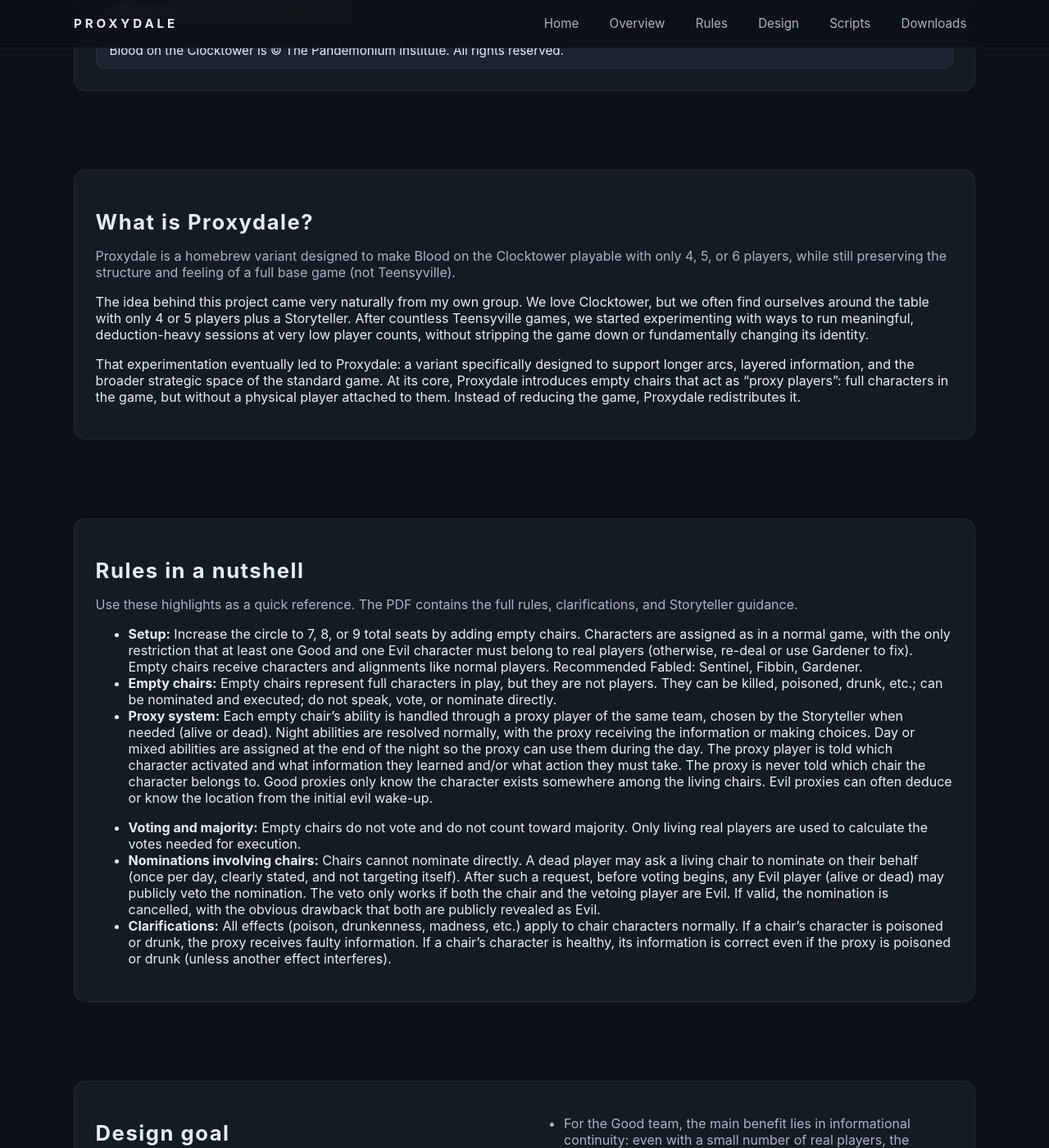
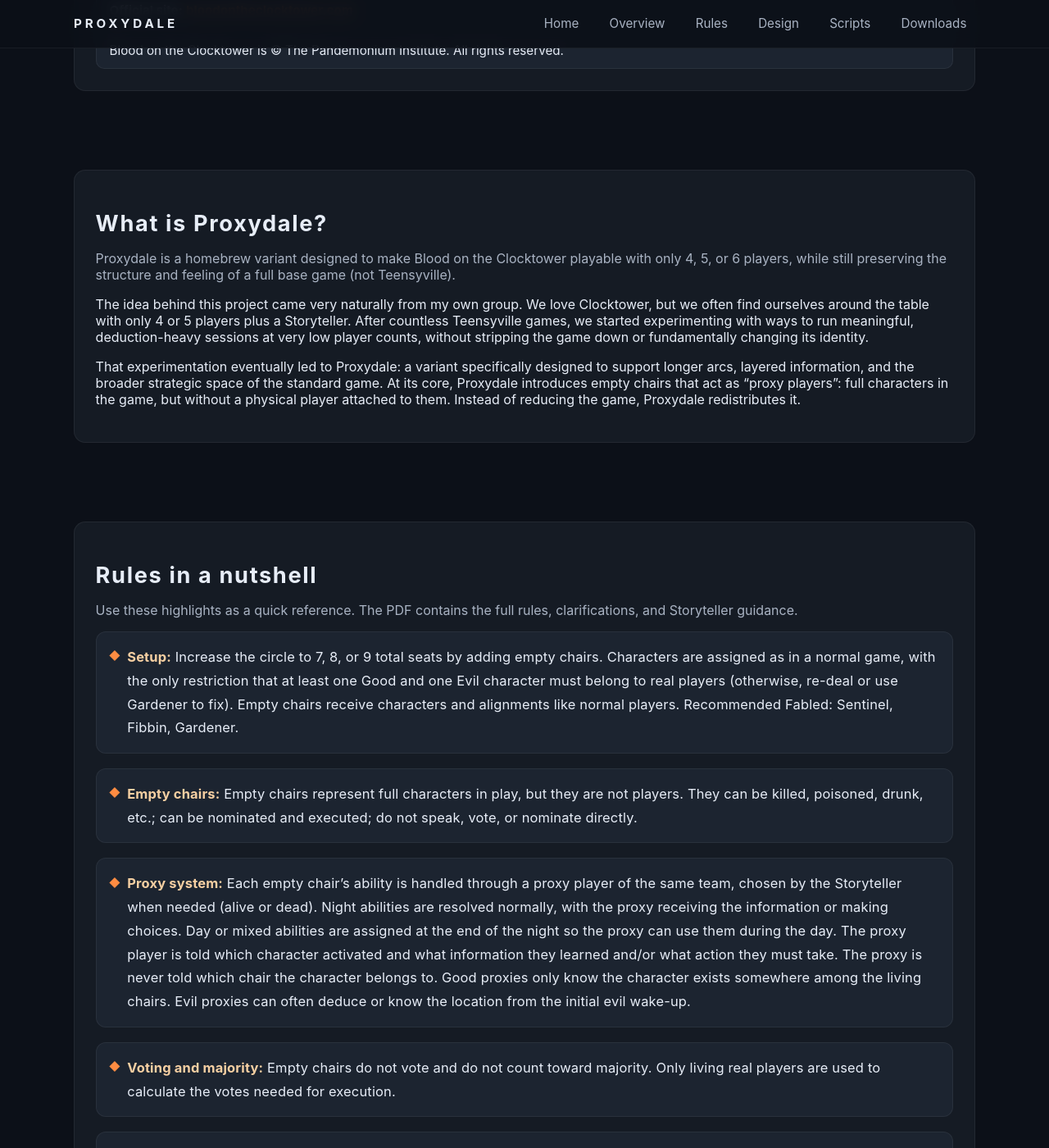
Before and after one commit to Darkseal/Proxydale, a Jekyll site: the page built from index.md, in a window 1280 px wide and 1400 px high, scrolled down 472 px. Shown: the whole window at 82% size. Built offline with Jekyll 4.4.1, drawn with Linux system fonts in a browser that asks for light colours.

Commit message:
Improve readability of lists

```diff
--- a/assets/css/styles.css
+++ b/assets/css/styles.css
@@ -179,9 +179,9 @@
 }
 
 .section-title {
-  font-size: 1.6rem;
+  font-size: 1.7rem;
   letter-spacing: 0.06em;
-  margin-bottom: 0.75rem;
+  margin-bottom: 0.95rem;
 }
 
 .subdued {
@@ -189,23 +189,57 @@
 }
 
 .columns {
-  display: grid;
-  grid-template-columns: repeat(auto-fit, minmax(260px, 1fr));
-  gap: 1rem;
-  align-items: start;
+  display: flex;
+  flex-direction: column;
+  gap: 1.5rem;
+  align-items: stretch;
 }
 
 .list-grid {
-  display: grid;
-  grid-template-columns: repeat(auto-fit, minmax(220px, 1fr));
-  gap: 1rem;
+  display: flex;
+  flex-direction: column;
+  gap: 1.25rem;
 }
 
 .list-grid ul {
   margin: 0;
-  padding-left: 1.1rem;
-  line-height: 1.6;
+  padding-left: 0;
+  line-height: 1.7;
   color: var(--muted);
+}
+
+.readable-list {
+  list-style: none;
+  margin: 0;
+  padding: 0;
+  display: flex;
+  flex-direction: column;
+  gap: 1.1rem;
+}
+
+.readable-list li {
+  position: relative;
+  padding: 1rem 1.1rem 1rem 2.35rem;
+  background: var(--panel-contrast);
+  border: 1px solid var(--border);
+  border-radius: 12px;
+  line-height: 1.75;
+  color: var(--text);
+  font-size: 1.03rem;
+  letter-spacing: 0.01em;
+}
+
+.readable-list li::before {
+  content: "◆";
+  position: absolute;
+  left: 0.95rem;
+  top: 1.1rem;
+  color: var(--accent);
+  font-size: 0.85rem;
+}
+
+.readable-list strong {
+  color: #f5cfa2;
 }
 
 .download-section {
--- a/index.md
+++ b/index.md
@@ -74,12 +74,10 @@
       <div>
         <h2 class="section-title">Rules in a nutshell</h2>
         <p class="subdued">Use these highlights as a quick reference. The PDF contains the full rules, clarifications, and Storyteller guidance.</p>
-        <ul>
+        <ul class="readable-list">
           <li><strong>Setup:</strong> Increase the circle to 7, 8, or 9 total seats by adding empty chairs. Characters are assigned as in a normal game, with the only restriction that at least one Good and one Evil character must belong to real players (otherwise, re-deal or use Gardener to fix). Empty chairs receive characters and alignments like normal players. Recommended Fabled: Sentinel, Fibbin, Gardener.</li>
           <li><strong>Empty chairs:</strong> Empty chairs represent full characters in play, but they are not players. They can be killed, poisoned, drunk, etc.; can be nominated and executed; do not speak, vote, or nominate directly.</li>
           <li><strong>Proxy system:</strong> Each empty chair’s ability is handled through a proxy player of the same team, chosen by the Storyteller when needed (alive or dead). Night abilities are resolved normally, with the proxy receiving the information or making choices. Day or mixed abilities are assigned at the end of the night so the proxy can use them during the day. The proxy player is told which character activated and what information they learned and/or what action they must take. The proxy is never told which chair the character belongs to. Good proxies only know the character exists somewhere among the living chairs. Evil proxies can often deduce or know the location from the initial evil wake-up.</li>
-        </ul>
-        <ul>
           <li><strong>Voting and majority:</strong> Empty chairs do not vote and do not count toward majority. Only living real players are used to calculate the votes needed for execution.</li>
           <li><strong>Nominations involving chairs:</strong> Chairs cannot nominate directly. A dead player may ask a living chair to nominate on their behalf (once per day, clearly stated, and not targeting itself). After such a request, before voting begins, any Evil player (alive or dead) may publicly veto the nomination. The veto only works if both the chair and the vetoing player are Evil. If valid, the nomination is cancelled, with the obvious drawback that both are publicly revealed as Evil.</li>
           <li><strong>Clarifications:</strong> All effects (poison, drunkenness, madness, etc.) apply to chair characters normally. If a chair’s character is poisoned or drunk, the proxy receives faulty information. If a chair’s character is healthy, its information is correct even if the proxy is poisoned or drunk (unless another effect interferes).</li>
@@ -97,7 +95,7 @@
         <p class="subdued">Proxydale preserves the information density of larger games while introducing uncertainty about where information belongs, creating a more opaque, strategic, and deduction-focused experience for very small groups.</p>
       </div>
       <div>
-        <ul class="subdued">
+        <ul class="readable-list">
           <li>For the Good team, the main benefit lies in informational continuity: even with a small number of real players, the information flow typical of a full game is largely preserved thanks to the chairs. This allows for deeper deductions, cross-referencing of data, and the construction of coherent narratives over the medium term, rewarding coordination, shared memory, and probabilistic reasoning rather than individual certainty.</li>
           <li>For the Evil team, Proxydale offers new opportunities for concealment and manipulation. The ability to know and coordinate with one’s ally enables more sophisticated strategies than in Teensyville, while the Good team’s inability to precisely locate characters opens broader spaces for ambiguity.</li>
           <li>Overall, Proxydale is designed for experienced groups who can appreciate a more cerebral and less declarative game, and it benefits decisively from an attentive, proactive Storyteller willing to intervene with tools like the Fibbin to maintain pacing, clarity, and balance.</li>
@@ -116,7 +114,7 @@
         <p class="subdued">These scripts highlight the unique mechanics of Proxydale while offering different play experiences in terms of complexity, cognitive load, and strategic depth.</p>
       </div>
       <div>
-        <ul class="subdued">
+        <ul class="readable-list">
           <li><strong>Welcome to Proxydale:</strong> Closest to a standard experience, without overburdening the Storyteller.</li>
           <li><strong>Revenge of the Seat:</strong> Introduces more complex strategies using Proxydale-specific mechanics.</li>
           <li><strong>Final Delegation:</strong> A true brain-teaser built around experimental synergies.</li>
```
